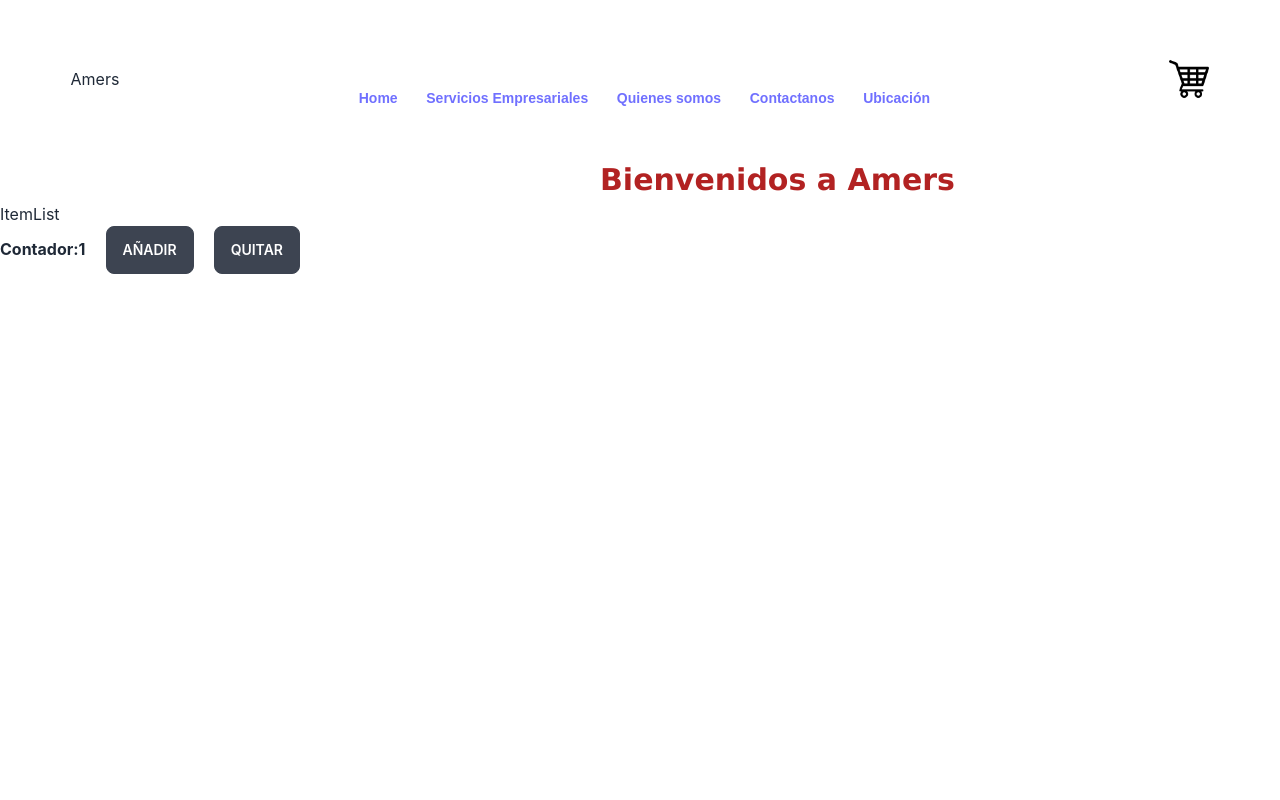
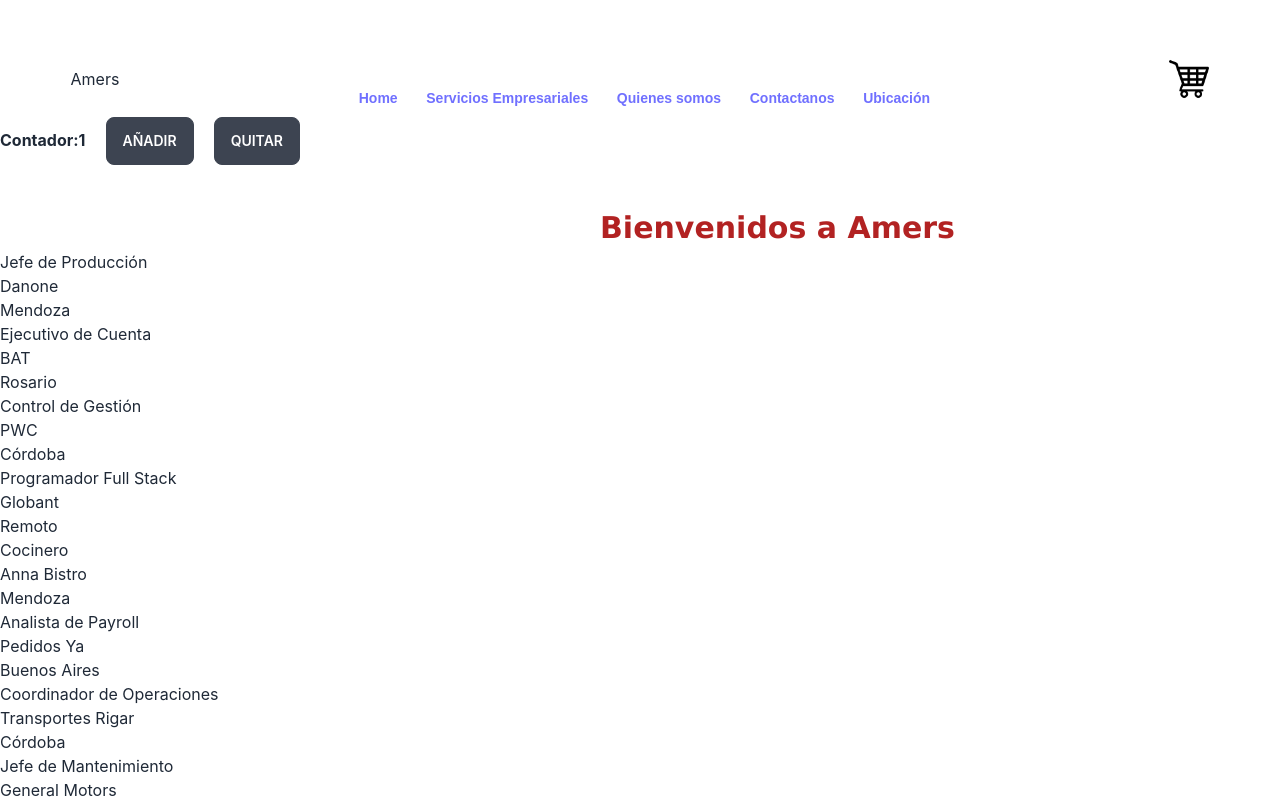
Before and after one commit to jimfac/AppJimenez, a React (Create React App) app: page / in a window 1280 px wide. Shown: the top 800 px of the page. Built offline with nearby package versions, Linux system fonts and the light colour scheme.

Commit message:
catalogo maps y promise

```diff
--- a/src/App.js
+++ b/src/App.js
@@ -7,8 +7,8 @@
   return (
     <div className="container">
       <NavBar/>
+      <ItemCount stock ='5' initial='0'/>
       <ItemListContainer greeting={'Bienvenidos a Amers'}/>
-      <ItemCount stock ='5' initial='0'/>
     </div>
   );
 }
--- /dev/null
+++ b/src/MyJobs.json
@@ -0,0 +1,73 @@
+[
+{
+    "id": "1",
+    "rubro": "Industrial",
+    "puesto":"Jefe de Producción",
+    "empresa":"Danone",
+    "lugar":"Mendoza"
+},
+{
+    "id": "2",
+    "rubro": "Ventas",
+    "puesto":"Ejecutivo de Cuenta",
+    "empresa":"BAT",
+    "lugar":"Rosario"
+},
+{
+    "id": "3",
+    "rubro": "Administración",
+    "puesto":"Control de Gestión",
+    "empresa":"PWC",
+    "lugar":"Córdoba"
+},
+{
+    "id": "4",
+    "rubro": "IT",
+    "puesto":"Programador Full Stack",
+    "empresa":"Globant",
+    "lugar":"Remoto"
+},
+{
+    "id": "5",
+    "rubro": "Alimenticio",
+    "puesto":"Cocinero ",
+    "empresa":"Anna Bistro",
+    "lugar":"Mendoza"
+},
+{
+    "id": "6",
+    "rubro": "Recursos Humanos",
+    "puesto":"Analista de Payroll",
+    "empresa":"Pedidos Ya",
+    "lugar":"Buenos Aires"
+},
+{
+    "id": "7",
+    "rubro": "Logística",
+    "puesto":"Coordinador de Operaciones",
+    "empresa":"Transportes Rigar",
+    "lugar":"Córdoba"
+},
+{
+    "id": "8",
+    "rubro": "Industrial",
+    "puesto":"Jefe de Mantenimiento",
+    "empresa":"General Motors",
+    "lugar":"Rosario"
+},
+{
+    "id": "9",
+    "rubro": "IT",
+    "puesto":"Sr Frontend Developer",
+    "empresa":"Kala",
+    "lugar":"Remoto"
+},
+{
+    "id": "10",
+    "rubro": "Comercial",
+    "puesto":"Preventista Mayorista",
+    "empresa":"Supermecado Mayorista Yaguar",
+    "lugar":"San Juan"
+}
+
+]
--- a/src/components/Item.js
+++ b/src/components/Item.js
@@ -1,6 +1,12 @@
-const Item = () => {
+const Item = ({puesto,empresa,lugar}) => {
   return (
-    <div>Item</div>
+    <div>
+        <h3>{puesto}</h3>
+        <h4>{empresa}</h4>
+        <h5>{lugar}</h5>
+    </div>
+
+
   )
 }
 export default Item
--- a/src/components/ItemList.js
+++ b/src/components/ItemList.js
@@ -1,6 +1,15 @@
-const ItemList = () => {
+import Item from "./Item"
+
+
+const ItemList = ({jobs}) => {
   return (
-    <div>ItemList</div>
+    <div>
+        {jobs.length ? (
+          jobs.map(job => <Item key={job.id} {...job}/> )
+          ) : (
+          <h2>Cargando...</h2>
+          )}
+    </div>
   )
 }
 export default ItemList
--- a/src/components/ItemListContainer.js
+++ b/src/components/ItemListContainer.js
@@ -1,10 +1,32 @@
+import {useEffect, useState} from "react"
 import ItemList from "./ItemList"
+import jobsJson from "../MyJobs.json"
 
 const ItemListContainer = ({greeting}) => {
+  const[jobs,setJobs] = useState([]);
+
+  const getJobs = (data,time) =>
+     new Promise((resolve,reject) => {
+      setTimeout(()=> {
+        if (data) {
+          resolve(data);
+        }else{
+          reject("Error")
+        }
+      },time);
+     });
+
+     useEffect(() => {
+        getJobs(jobsJson,2000).then((res)=>{
+          setJobs(res)
+        }).catch((err)=>console.log(err,":tu trabajo no fue seleccionado"));
+     }, [])
+
+
   return (
    <div>
     <div className="greeting">{greeting}</div>
-    <ItemList/>
+    <ItemList jobs={jobs}/>
    </div>
   )
 }
```
